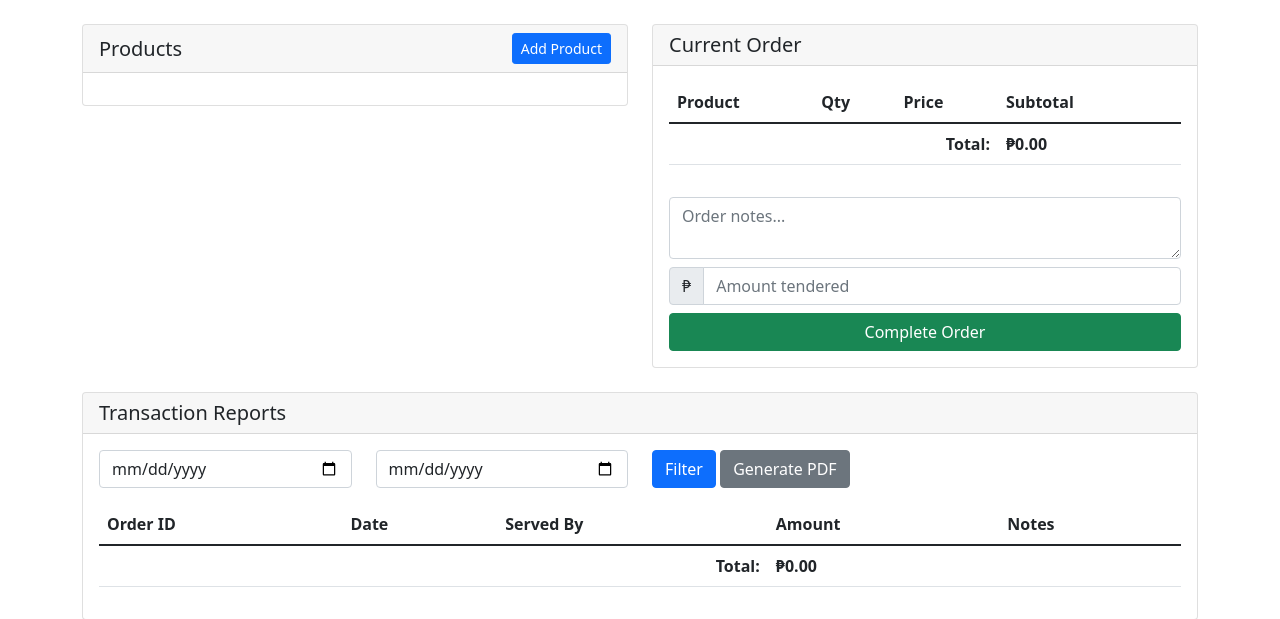
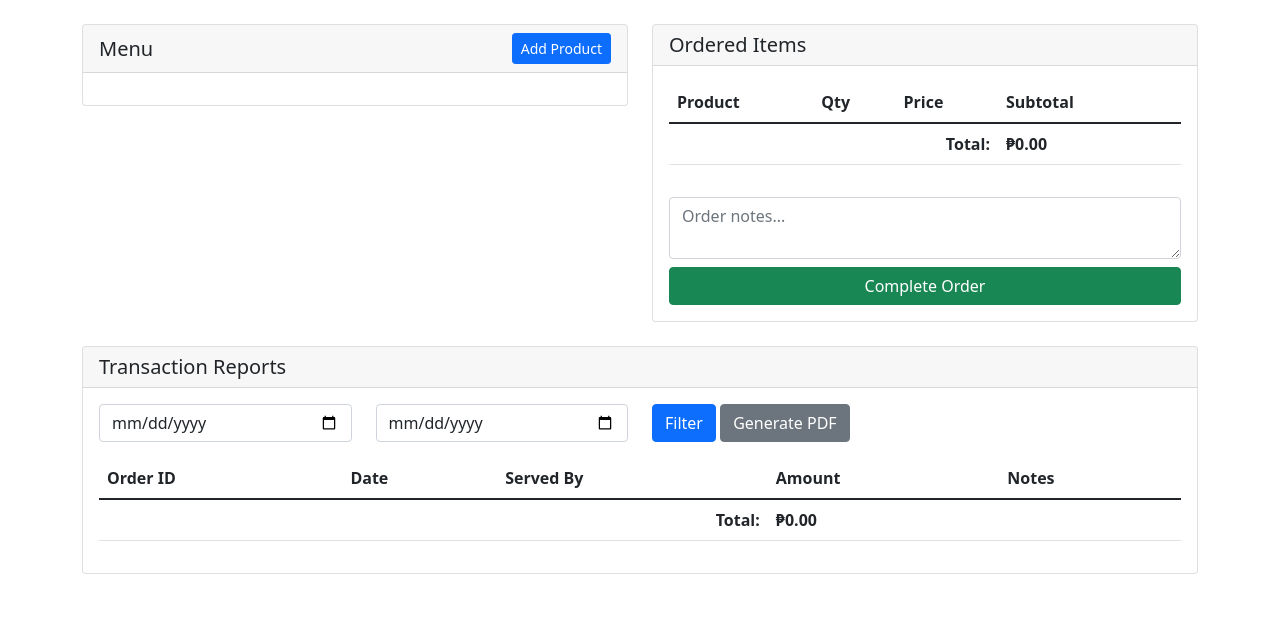
Before and after one commit to Gavrieee/POS-Midterm-Exam-Project, a PHP site: page /views/admin_home.php in a window 1280 px wide. Shown: the part 56-675 px from the top of the page. Run offline with PHP 8.4, Linux system fonts and the light colour scheme; some libraries are stand-ins or nearby versions.

Commit message:
Updates!

```diff
--- a/src/Models/User.php
+++ b/src/Models/User.php
@@ -26,7 +26,7 @@
         $hash = password_hash($password, PASSWORD_DEFAULT);
         $stmt = $this->db->prepare("INSERT INTO users (username,password_hash,full_name,role) VALUES (?, ?, ?, 'admin')");
         $stmt->execute([$username, $hash, $fullName]);
-        // optionally log who created the account in audit_logs
+        // optionally log who created the account in audit_logs ????????
         return $this->db->lastInsertId();
     }
 
--- a/views/admin_home.php
+++ b/views/admin_home.php
@@ -29,7 +29,7 @@
             <div class="col-md-6">
                 <div class="card">
                     <div class="card-header d-flex justify-content-between align-items-center">
-                        <h5 class="mb-0">Products</h5>
+                        <h5 class="mb-0">Menu</h5>
                         <button type="button" class="btn btn-primary btn-sm" data-bs-toggle="modal"
                             data-bs-target="#addProductModal">
                             Add Product
@@ -47,7 +47,7 @@
             <div class="col-md-6">
                 <div class="card">
                     <div class="card-header">
-                        <h5 class="mb-0">Current Order</h5>
+                        <h5 class="mb-0">Ordered Items</h5>
                     </div>
                     <div class="card-body">
                         <div id="currentOrder">
@@ -75,11 +75,6 @@
                             <div class="mt-3">
                                 <textarea id="orderNotes" class="form-control mb-2"
                                     placeholder="Order notes..."></textarea>
-                                <div class="input-group mb-2">
-                                    <span class="input-group-text">₱</span>
-                                    <input type="number" id="amountTendered" class="form-control" step="0.01" min="0"
-                                        placeholder="Amount tendered">
-                                </div>
                                 <button id="submitOrder" class="btn btn-success w-100">Complete Order</button>
                             </div>
                         </div>
@@ -163,6 +158,25 @@
                 <div class="modal-footer">
                     <button type="button" class="btn btn-secondary" data-bs-dismiss="modal">Cancel</button>
                     <button type="button" class="btn btn-primary" id="saveProduct">Save Product</button>
+                </div>
+            </div>
+        </div>
+    </div>
+
+    <div class="modal fade" id="pdfPreviewModal" tabindex="-1">
+        <div class="modal-dialog modal-xl">
+            <div class="modal-content">
+                <div class="modal-header g-4">
+                    <h5 class="modal-title">Transaction Report Preview</h5>
+                    <div class="d-flex gap-4">
+                        <button type="button" class="btn btn-secondary" onclick="window.print()">Print</button>
+                        <button type="button" class="btn-close" data-bs-dismiss="modal"></button>
+                    </div>
+                </div>
+                <div class="modal-body bg-light">
+                    <div id="pdfPreviewContent" class="bg-white p-4" style="min-height: 70vh">
+                        <!-- Filled dynamically -->
+                    </div>
                 </div>
             </div>
         </div>
@@ -281,7 +295,7 @@
         }
 
         // Event Listeners
-    document.getElementById('saveProduct').addEventListener('click', function() {
+        document.getElementById('saveProduct').addEventListener('click', function () {
             const form = document.getElementById('addProductForm');
             const formData = new FormData(form);
 
@@ -305,7 +319,7 @@
                 });
         });
 
-    document.getElementById('submitOrder').addEventListener('click', function() {
+        document.getElementById('submitOrder').addEventListener('click', function () {
             if (currentOrder.length === 0) {
                 Swal.fire({
                     icon: 'warning',
@@ -313,20 +327,6 @@
                     text: 'Please add items to the order'
                 });
                 return;
-        }
-
-        const total = currentOrder.reduce((sum, item) => sum + item.subtotal, 0);
-        const amount = parseFloat(document.getElementById('amountTendered').value || '0');
-        if (!Number.isFinite(amount) || amount < total) {
-            const msg = !Number.isFinite(amount) ?
-                'Please enter a valid amount.' :
-                `Insufficient funds. Total is ₱${total.toFixed(2)}.`;
-            Swal.fire({
-                icon: 'error',
-                title: 'Insufficient funds',
-                text: msg
-            });
-            return; // do NOT reset the order
             }
 
             const orderData = new FormData();
@@ -347,7 +347,6 @@
                         currentOrder = [];
                         updateOrderDisplay();
                         document.getElementById('orderNotes').value = '';
-                    document.getElementById('amountTendered').value = '';
                         loadTransactions();
                         Swal.fire({
                             icon: 'success',
@@ -367,10 +366,58 @@
 
         document.getElementById('filterReport').addEventListener('click', loadTransactions);
 
-    document.getElementById('generatePdf').addEventListener('click', function() {
+        document.getElementById('generatePdf').addEventListener('click', function () {
             const startDate = document.getElementById('startDate').value || new Date().toISOString().split('T')[0];
             const endDate = document.getElementById('endDate').value || new Date().toISOString().split('T')[0];
-        window.location.href = `${API}?action=generate_pdf_report&start_date=${startDate}&end_date=${endDate}`;
+
+            fetch(`${API}?action=generate_pdf_report&start_date=${startDate}&end_date=${endDate}`)
+                .then(res => res.json())
+                .then(data => {
+                    if (!data.success) {
+                        Swal.fire({
+                            icon: 'error',
+                            title: 'Error',
+                            text: data.message || 'Error generating report'
+                        });
+                        return;
+                    }
+
+                    const rows = (data.transactions || []).map(t => `
+                <tr>
+                    <td>${t.id}</td>
+                    <td>${new Date(t.date_added).toLocaleString()}</td>
+                    <td>${t.served_by_name || ''}</td>
+                    <td>₱${parseFloat(t.total_amount).toFixed(2)}</td>
+                    <td>${t.notes || ''}</td>
+                </tr>
+            `).join('');
+
+                    const html = `
+                <div class="d-flex justify-content-between align-items-center mb-3">
+                    <div>
+                        <h4 class="mb-0">Transaction Report</h4>
+                        <small>${startDate} to ${endDate}</small>
+                    </div>
+                    <div><strong>Total: ₱${parseFloat(data.total || 0).toFixed(2)}</strong></div>
+                </div>
+                <table class="table table-sm table-bordered">
+                    <thead class="table-light">
+                        <tr>
+                            <th style="width: 10%">Order ID</th>
+                            <th style="width: 22%">Date</th>
+                            <th style="width: 28%">Served By</th>
+                            <th style="width: 15%">Amount</th>
+                            <th style="width: 25%">Notes</th>
+                        </tr>
+                    </thead>
+                    <tbody>${rows || `<tr><td colspan="5" class="text-center text-muted">No records found</td></tr>`}</tbody>
+                </table>
+            `;
+
+                    document.getElementById('pdfPreviewContent').innerHTML = html;
+                    const modal = new bootstrap.Modal(document.getElementById('pdfPreviewModal'));
+                    modal.show();
+                });
         });
     </script>
 </body>
```
Also changed, not shown: src/Controllers/ApiController.php (+3 -23 lines), public/uploads/6909a894573d5.png (added), public/uploads/6909fb9300981.jpg (added). Lines whose indentation alone changed are shown as unchanged.
